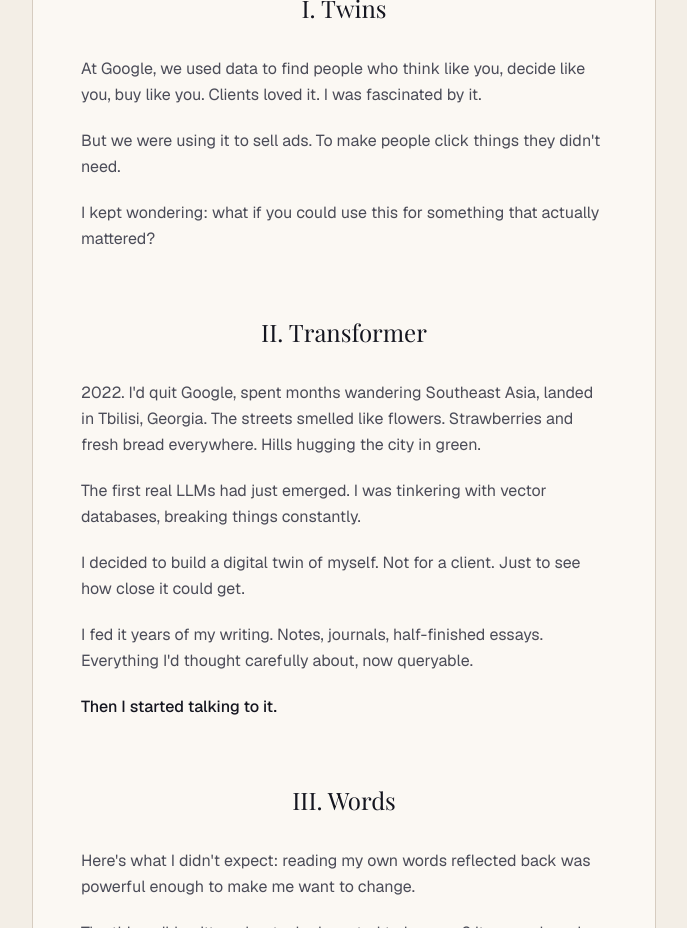
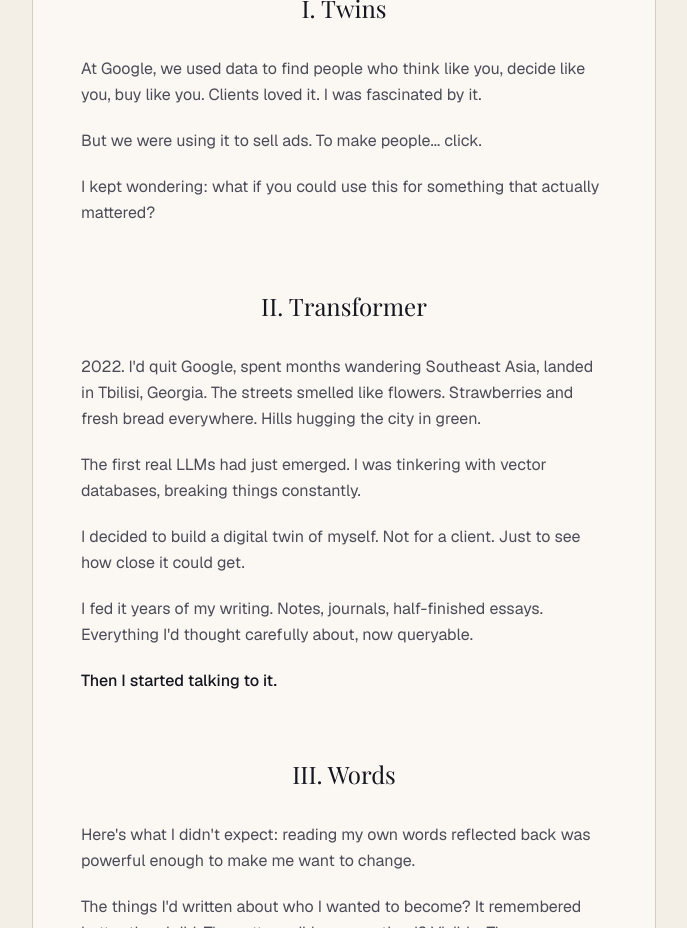
Before and after one commit to roser-one/sanerebels.com, a Next.js app: page /about in a window 1280 px wide. Shown: the part 1140-2068 px from the top of the page, without its empty margins (296-983 px from the left). Built offline with nearby package versions, Linux system fonts and the light colour scheme; a web font is replaced by a local one.

Commit message:
revert: restore punchier Section I wording
Co-authored-by: 5ir0 <131521220+roser-one@users.noreply.github.com>

```diff
--- a/app/about/page.tsx
+++ b/app/about/page.tsx
@@ -106,7 +106,7 @@ export default function AboutPage() {
                   At Google, we used data to find people who think like you, decide like you, buy like you. Clients loved it. I was fascinated by it.
                 </p>
                 <p>
-                  But we were using it to sell ads. To make people click things they didn't need.
+                  But we were using it to sell ads. To make people... click.
                 </p>
                 <p>
                   I kept wondering: what if you could use this for something that actually mattered?
```
